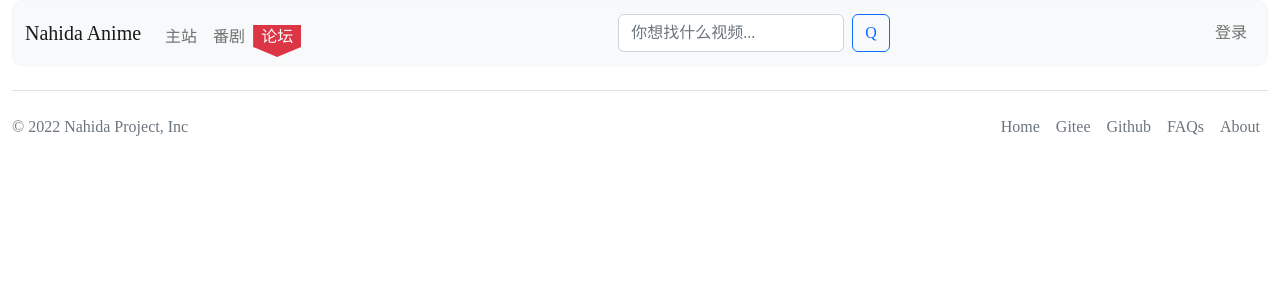
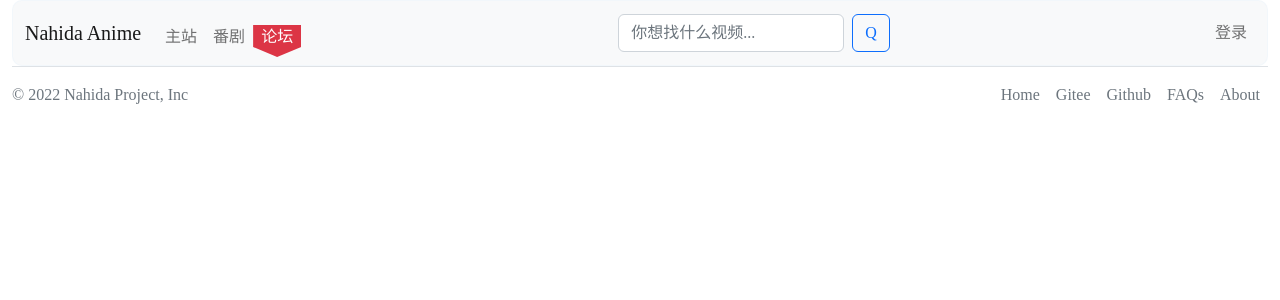
Before and after one commit to NahidaProject/NahidaProject_Anime_Frontend, a Vue app: page /#/forum in a window 1280 px wide. Shown: the top 300 px of the page. Built offline with nearby package versions, Linux system fonts and the light colour scheme; no server answers; a web font is replaced by a local one.

Commit message:
Footer: Less padding and remove margin
Signed-off-by: baizhi958216 <1475289190@qq.com>

```diff
--- a/src/components/Footer/index.vue
+++ b/src/components/Footer/index.vue
@@ -1,5 +1,5 @@
 <template>
-    <footer class="d-flex flex-wrap justify-content-between align-items-center py-3 my-4 border-top">
+    <footer class="d-flex flex-wrap justify-content-between align-items-center py-2 border-top">
         <p class="col-md-4 mb-0 text-muted">© 2022 Nahida Project, Inc</p>
 
         <a href="/"
```
